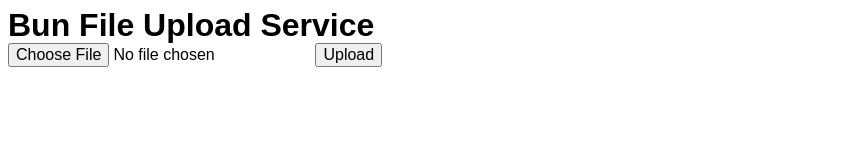
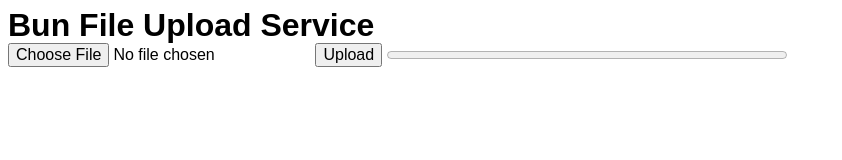
Before and after one commit to fagbenjaenoch/bun-file-upload, a website: page web/index.html in a window 1280 px wide. Shown: the whole page, without its empty margins (0-842 px from the left). Drawn offline with Linux system fonts and the light colour scheme.

Commit message:
added progress bar

```diff
--- a/web/index.html
+++ b/web/index.html
@@ -12,6 +12,12 @@
         <form>
             <input type="file" id="file" />
             <button type="submit" id="upload-btn">Upload</button>
+            <progress
+                id="progress-bar"
+                value="0"
+                max="100"
+                style="width: 400px"
+            ></progress>
         </form>
     </body>
 </html>
```
